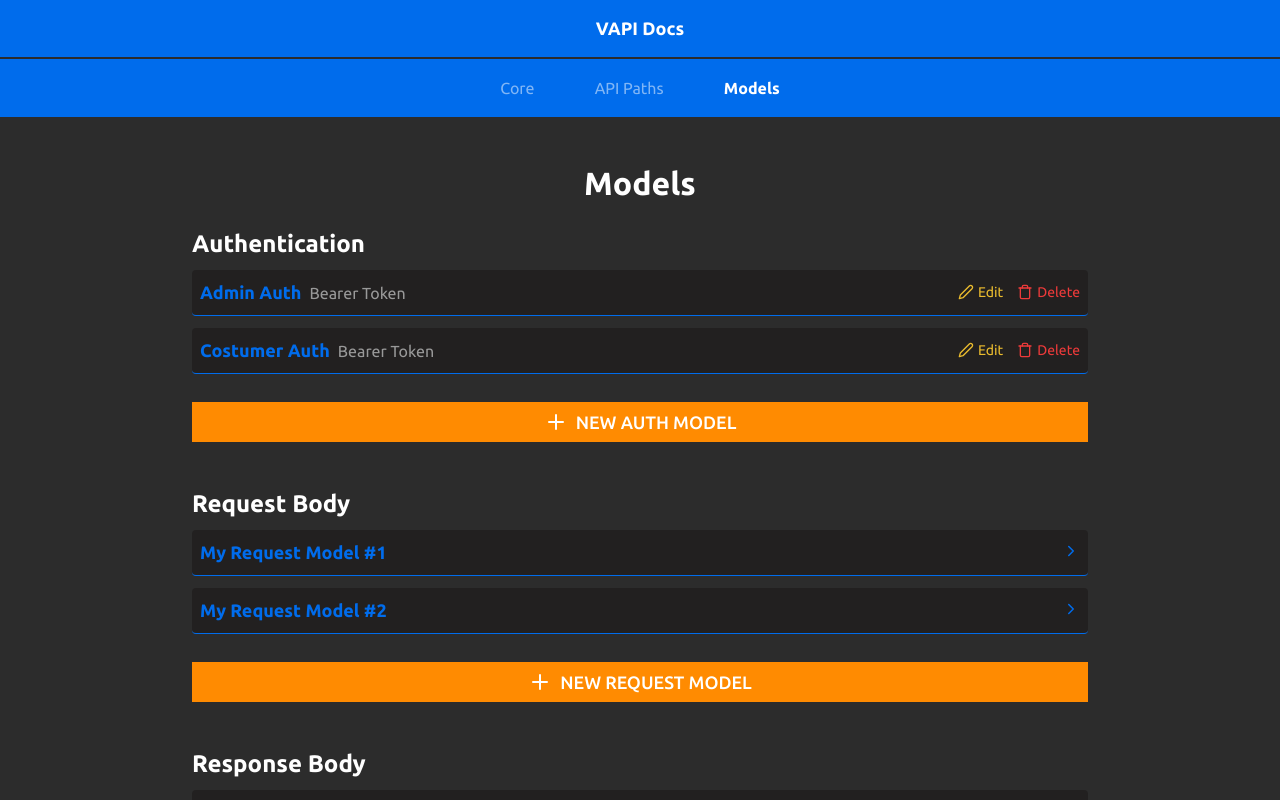
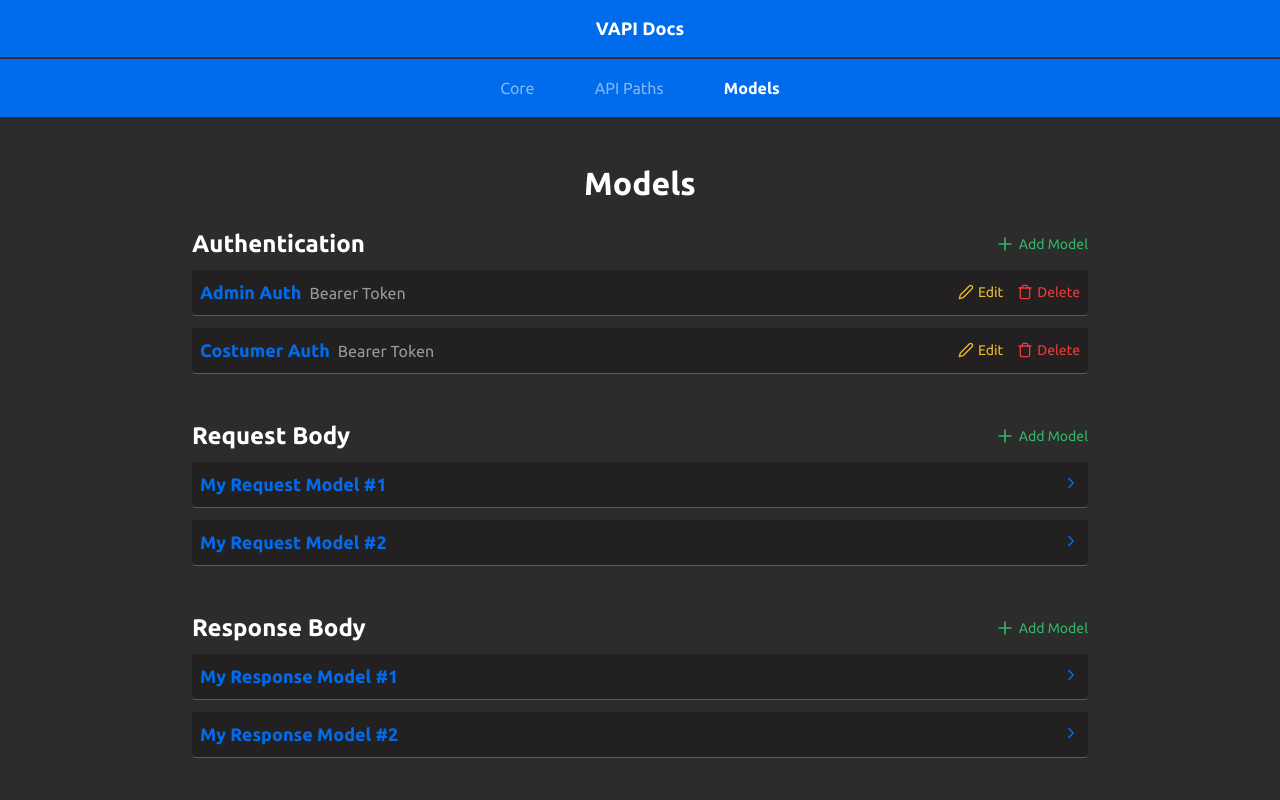
Before and after one commit to Vini7Dev/vapi-docs, a React (Create React App) app: page /models in a window 1280 px wide. Shown: the top 800 px of the page. Built offline with nearby package versions, Linux system fonts and the light colour scheme.

Commit message:
feat: :art: add path group modal

```diff
--- /dev/null
+++ b/src/pages/EditApiPathList/components/ModalContents.tsx
@@ -0,0 +1,18 @@
+import React from 'react'
+
+import { Input } from '../../../components/Input'
+import { Button } from '../../../components/Button'
+
+export const PathGroupModalContents: React.FC = () => {
+  return (
+    <>
+      <Input
+        label="Path Group Name*"
+        placeholder="Users"
+        name="pathGroupName"
+      />
+
+      <Button text="SUBMIT" height="medium" isFullWidth />
+    </>
+  )
+}
--- a/src/pages/EditApiPathList/components/PathGroupContainer.tsx
+++ b/src/pages/EditApiPathList/components/PathGroupContainer.tsx
@@ -1,6 +1,6 @@
 import React from 'react'
 
-import { Edit, Trash } from '../../../components/Icons'
+import { Edit, Plus, Trash } from '../../../components/Icons'
 import { PathItemContrainer } from './PathItemContrainer'
 import * as T from '../types'
 
@@ -12,6 +12,10 @@ export const PathGroupContainer: React.FC<T.PathGroupContainerProps> = ({
     <div className="path_group_container">
       <div className="path_group_header">
         <h3 className="path_group_name">{pathGroupName}</h3>
+
+        <button className="path_group_add">
+          <Plus size={20} /> Add Path
+        </button>
 
         <button className="path_group_edit">
           <Edit size={20} /> Edit
--- a/src/pages/EditApiPathList/index.tsx
+++ b/src/pages/EditApiPathList/index.tsx
@@ -1,11 +1,15 @@
-import React from 'react'
+import React, { useCallback, useState } from 'react'
 
+import {
+  PathGroupModalContents
+} from './components/ModalContents'
 import { Plus } from '../../components/Icons'
 import { Button } from '../../components/Button'
 import { PageTitle } from '../../components/PageTitle'
 import { PathGroupContainer } from './components/PathGroupContainer'
 import * as T from './types'
 import './styles.css'
+import { Modal } from '../../components/Modal'
 
 const PATH_GROUPS_MOCK: T.PathGroupContainerProps[] = [
   {
@@ -94,7 +98,26 @@ const PATH_GROUPS_MOCK: T.PathGroupContainerProps[] = [
   }
 ]
 
+const MODAL_CONTENTS = [
+  {
+    title: 'Path Group',
+    content: (<PathGroupModalContents />),
+  },
+]
+
 export const EditApiPathList: React.FC = () => {
+  const [modalIsOpened, setModalIsOpened] = useState(false)
+  const [modalContentIndex, setModalContentIndex] = useState(0)
+
+  const toggleModalIsOpened = useCallback((contentIndex: number) => {
+    setModalContentIndex(contentIndex)
+    setModalIsOpened(!modalIsOpened)
+  }, [modalIsOpened])
+
+  const closeModal = useCallback(() => {
+    setModalIsOpened(false)
+  }, [])
+
   return (
     <div className="edit_api_path_list_container">
       <div className="page_content_max_width">
@@ -104,6 +127,7 @@ export const EditApiPathList: React.FC = () => {
           text="Create Path Group"
           type="button"
           className="create_group_button"
+          onClick={() => toggleModalIsOpened(0)}
           Icon={<Plus size={24} />}
         />
 
@@ -115,6 +139,17 @@ export const EditApiPathList: React.FC = () => {
           />
         ))}
       </div>
+
+      {
+        modalIsOpened && (
+          <Modal
+            title={MODAL_CONTENTS[modalContentIndex].title}
+            onClose={closeModal}
+          >
+            {MODAL_CONTENTS[modalContentIndex].content}
+          </Modal>
+        )
+      }
     </div>
   )
 }
--- a/src/pages/EditApiPathList/styles.css
+++ b/src/pages/EditApiPathList/styles.css
@@ -14,13 +14,30 @@
   flex: 1;
 }
 
+.edit_api_path_list_container .path_group_add,
 .edit_api_path_list_container .path_group_edit,
-.edit_api_path_list_container .path_item_edit {
-  color: var(--color-warn);
+.edit_api_path_list_container .path_item_edit,
+.edit_api_path_list_container .path_group_delete,
+.edit_api_path_list_container .path_item_delete {
   background-color: var(--color-transparent);
   border: none;
 }
 
+.edit_api_path_list_container .path_group_add {
+  color: var(--color-success);
+}
+
+.edit_api_path_list_container .path_group_edit,
+.edit_api_path_list_container .path_item_edit {
+  color: var(--color-warn);
+}
+
+.edit_api_path_list_container .path_group_delete,
+.edit_api_path_list_container .path_item_delete {
+  color: var(--color-danger);
+}
+
+.edit_api_path_list_container .path_group_add,
 .edit_api_path_list_container .path_group_edit {
   margin-right: 0.875rem;
 }
@@ -29,13 +46,7 @@
   margin-right: 0.25rem;
 }
 
-.edit_api_path_list_container .path_group_delete,
-.edit_api_path_list_container .path_item_delete {
-  color: var(--color-danger);
-  background-color: var(--color-transparent);
-  border: none
-}
-
+.edit_api_path_list_container .path_group_add,
 .edit_api_path_list_container .path_group_edit,
 .edit_api_path_list_container .path_item_edit,
 .edit_api_path_list_container .path_group_delete,
@@ -46,6 +57,7 @@
   font-size: var(--font-size-button-text-small);
 }
 
+.edit_api_path_list_container .path_group_add svg,
 .edit_api_path_list_container .path_group_edit svg,
 .edit_api_path_list_container .path_item_edit svg,
 .edit_api_path_list_container .path_group_delete svg,
--- a/src/pages/EditModelList/index.tsx
+++ b/src/pages/EditModelList/index.tsx
@@ -8,7 +8,6 @@ import {
 import { PayloadModelItemContainer } from './components/PayloadModelItemContainer'
 import { AuthModelItemContainer } from './components/AuthModelItemContainer'
 import { PageTitle } from '../../components/PageTitle'
-import { Button } from '../../components/Button'
 import { Plus } from '../../components/Icons'
 import { Modal } from '../../components/Modal'
 import * as T from './types'
@@ -62,7 +61,13 @@ export const EditModelList: React.FC = () => {
       <div className="page_content_max_width">
         <PageTitle title="Models" />
 
-        <h3>Authentication</h3>
+        <div className="model_item_head">
+          <h3>Authentication</h3>
+
+          <button className="path_group_add" onClick={() => toggleModalIsOpened(0)}>
+            <Plus size={20} /> Add Model
+          </button>
+        </div>
 
         {AUTHENTICATION_MODELS_MOCK.map((model, idx) => (
           <AuthModelItemContainer
@@ -72,16 +77,13 @@ export const EditModelList: React.FC = () => {
           />
         ))}
 
-        <Button
-          text="NEW AUTH MODEL"
-          height="medium"
-          isFullWidth
-          Icon={<Plus size={24} />}
-          onClick={() => toggleModalIsOpened(0)}
-          style={{ margin: '1.75rem auto 3rem' }}
-        />
+        <div className="model_item_head model_container_margin">
+          <h3>Request Body</h3>
 
-        <h3 className="model_container_margin">Request Body</h3>
+          <button className="path_group_add" onClick={() => toggleModalIsOpened(1)}>
+            <Plus size={20} /> Add Model
+          </button>
+        </div>
 
         {REQUEST_MODELS_MOCK.map((model, idx) => (
           <PayloadModelItemContainer
@@ -91,16 +93,13 @@ export const EditModelList: React.FC = () => {
           />
         ))}
 
-        <Button
-          text="NEW REQUEST MODEL"
-          height="medium"
-          isFullWidth
-          Icon={<Plus size={24} />}
-          onClick={() => toggleModalIsOpened(1)}
-          style={{ margin: '1.75rem auto 3rem' }}
-        />
+        <div className="model_item_head model_container_margin">
+          <h3>Response Body</h3>
 
-        <h3 className="model_container_margin">Response Body</h3>
+          <button className="path_group_add" onClick={() => toggleModalIsOpened(2)}>
+            <Plus size={20} /> Add Model
+          </button>
+        </div>
 
         {RESPONSE_MODELS_MOCK.map((model, idx) => (
           <PayloadModelItemContainer
@@ -110,14 +109,6 @@ export const EditModelList: React.FC = () => {
           />
         ))}
 
-        <Button
-          text="NEW RESPONSE MODEL"
-          height="medium"
-          isFullWidth
-          Icon={<Plus size={24} />}
-          onClick={() => toggleModalIsOpened(2)}
-          style={{ margin: '1.75rem auto 0' }}
-        />
       </div>
 
       {
--- a/src/pages/EditModelList/styles.css
+++ b/src/pages/EditModelList/styles.css
@@ -1,5 +1,24 @@
 .edit_model_list_container .model_container_margin {
-  margin-top: 2.25rem;
+  margin-top: 3rem;
+}
+
+.edit_model_list_container .model_item_head {
+  display: flex;
+  justify-content: space-between;
+}
+
+.edit_model_list_container .path_group_add {
+  cursor: pointer;
+  display: flex;
+  align-items: center;
+  font-size: var(--font-size-button-text-small);
+  color: var(--color-success);
+  background-color: var(--color-transparent);
+  border: none;
+}
+
+.edit_model_list_container .path_group_add svg {
+  margin-right: 0.25rem;
 }
 
 .edit_model_list_container .model_item_section {
```
